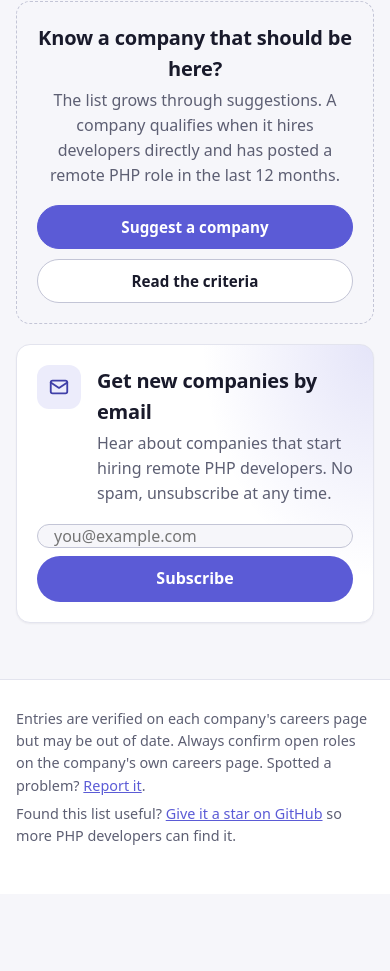
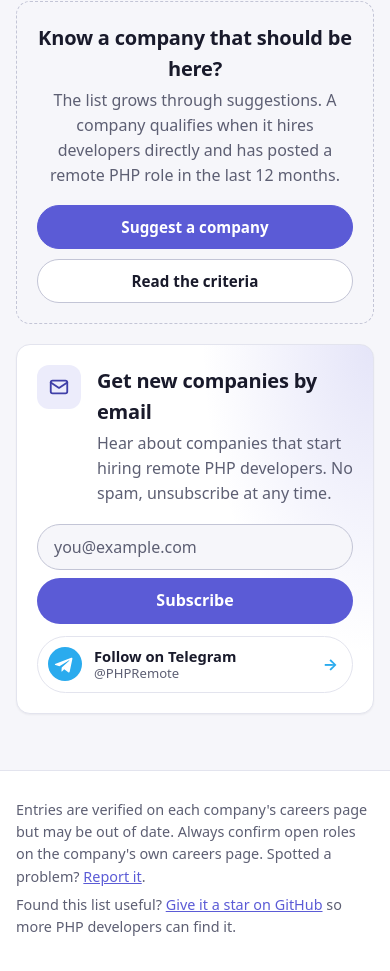
Before and after one commit to rasoulrahimii/PHP-Remote, a plain HTML site: page site/index.html in a window 390 px wide. Shown: the part 937-1908 px from the top of the page. Before the commit the page ends 1831 px from the top, so only its background shows below. Drawn offline with Linux system fonts and the light colour scheme; no server answers.

Commit message:
Fix the newsletter email field on small screens and link the Telegram channel

```diff
--- a/site/index.html
+++ b/site/index.html
@@ -194,6 +194,14 @@
           <input class="formkit-input" id="newsletter-email" name="email_address" type="email" placeholder="you@example.com" autocomplete="email" required>
           <button class="formkit-submit" type="submit" data-element="submit">Subscribe</button>
         </div>
+        <a class="telegram-link" href="https://t.me/PHPRemote" target="_blank" rel="noopener">
+          <svg class="telegram-icon" viewBox="0 0 24 24" aria-hidden="true">
+            <circle cx="12" cy="12" r="12" fill="#2aabee"/>
+            <path fill="#fff" d="M5.43 11.87l10.98-4.23c.51-.18.95.12.79.9l-1.87 8.8c-.14.62-.51.78-1.03.48l-2.86-2.11-1.38 1.33c-.15.15-.28.28-.57.28l.2-2.9 5.29-4.78c.23-.2-.05-.32-.36-.12l-6.54 4.12-2.82-.88c-.61-.19-.62-.61.17-.92z"/>
+          </svg>
+          <span class="telegram-text"><strong>Follow on Telegram</strong><span>@PHPRemote</span></span>
+          <span class="arrow" aria-hidden="true">→</span>
+        </a>
       </form>
     </section>
   </main>
--- a/site/style.css
+++ b/site/style.css
@@ -1573,15 +1573,23 @@ button {
 }
 
 .newsletter-form .formkit-input {
-  flex: 1;
+  flex: 1 1 auto;
+  width: 100%;
   min-width: 0;
   height: 46px;
+  min-height: 46px;
+  box-sizing: border-box;
+  font-size: 1rem;
   padding: 0 16px;
   border: 1px solid var(--border-strong);
   border-radius: 999px;
   background: var(--bg);
   color: var(--text);
   font: inherit;
+}
+
+.newsletter-form .formkit-input::placeholder {
+  color: var(--muted);
 }
 
 .newsletter-form .formkit-input:focus-visible {
@@ -1700,6 +1708,59 @@ button {
   display: none;
 }
 
+.telegram-link {
+  display: flex;
+  align-items: center;
+  gap: 12px;
+  margin-top: 12px;
+  padding: 10px 14px 10px 10px;
+  border: 1px solid var(--border);
+  border-radius: 999px;
+  background: var(--surface);
+  color: var(--text);
+  text-decoration: none;
+  transition: border-color 0.2s ease, transform 0.2s ease, box-shadow 0.2s ease;
+}
+
+.telegram-link:hover {
+  border-color: #2aabee;
+  box-shadow: 0 6px 18px rgba(42, 171, 238, 0.22);
+  transform: translateY(-1px);
+}
+
+.telegram-icon {
+  flex: none;
+  width: 34px;
+  height: 34px;
+}
+
+.telegram-text {
+  display: flex;
+  flex-direction: column;
+  min-width: 0;
+  line-height: 1.25;
+}
+
+.telegram-text strong {
+  font-size: 0.92rem;
+}
+
+.telegram-text span {
+  color: var(--muted);
+  font-size: 0.82rem;
+}
+
+.telegram-link .arrow {
+  margin-left: auto;
+  color: #2aabee;
+  font-weight: 700;
+  transition: transform 0.2s ease;
+}
+
+.telegram-link:hover .arrow {
+  transform: translateX(3px);
+}
+
 /* ---- Subscription confirmation page ---- */
 
 .confirm {
@@ -1931,6 +1992,16 @@ button {
     flex-direction: column;
   }
 
+  .newsletter-form .formkit-input,
+  .newsletter-form .formkit-submit {
+    flex: none;
+    width: 100%;
+  }
+
+  .newsletter-text {
+    flex-basis: 100%;
+  }
+
   .confirm-card,
   .confirm-card.secondary {
     padding: 24px 20px;
```
